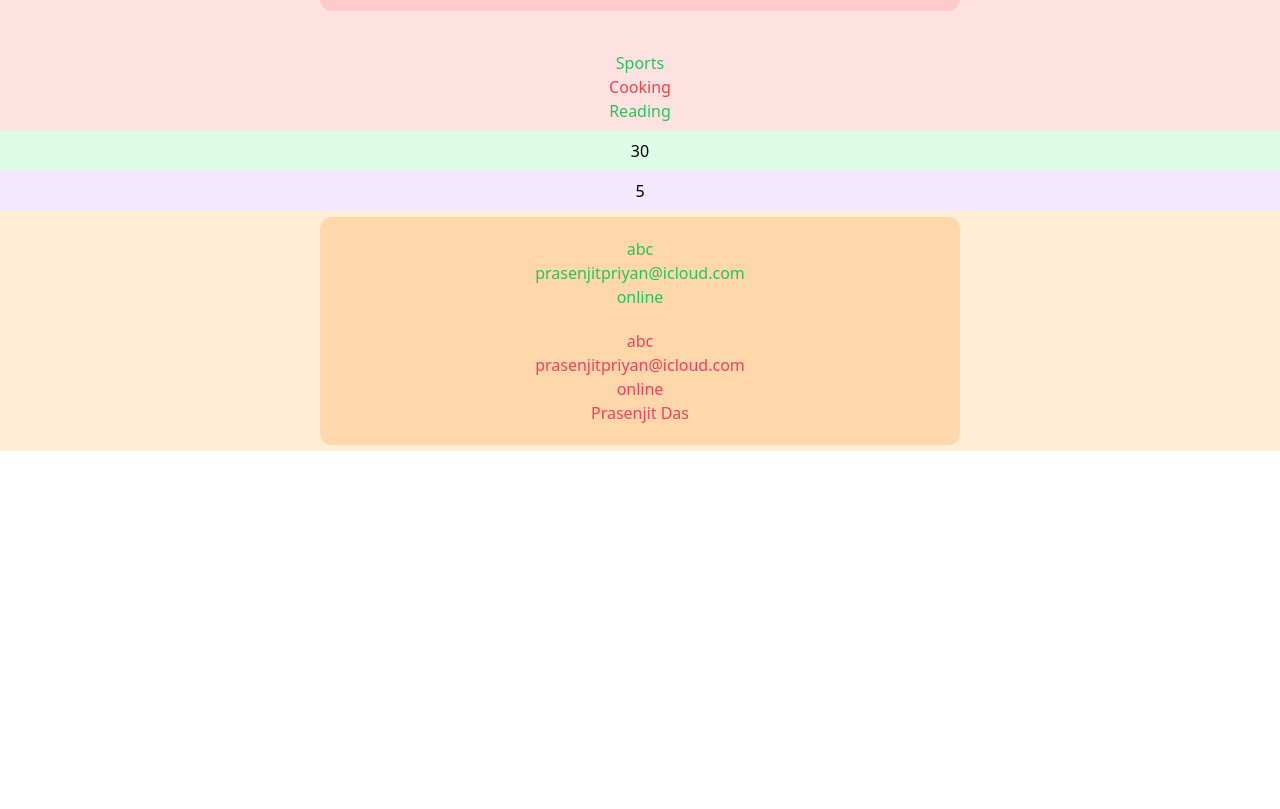
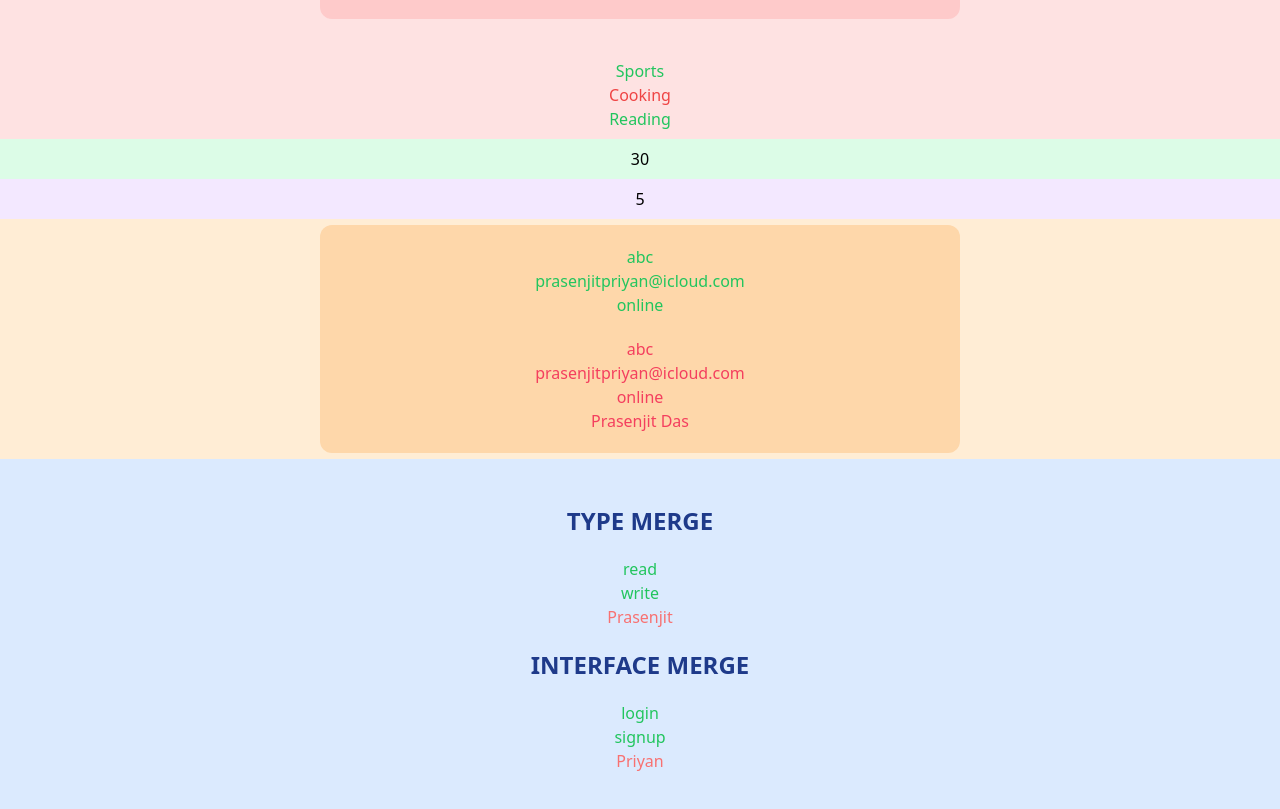
Before and after one commit to prasenjitpriyan/react-typescript, a React (Vite) app: page / in a window 1280 px wide. Shown: the part 269-1078 px from the top of the page. Before the commit the page ends 800 px from the top, so only its background shows below. Built offline with nearby package versions, Linux system fonts and the light colour scheme.

Commit message:
marging types

```diff
--- a/src/App.tsx
+++ b/src/App.tsx
@@ -2,6 +2,7 @@ import CoreConcept from "./components/CoreConcept";
 import FunctionConcept from "./components/FunctionConcept";
 import Heading from "./components/Heading";
 import Interface from "./components/Interface";
+import MergingTypes from "./components/MergingTypes";
 import TypeAliases from "./components/TypeAliases";
 
 function App() {
@@ -12,6 +13,7 @@ function App() {
       <FunctionConcept />
       <TypeAliases />
       <Interface />
+      <MergingTypes />
     </div>
   );
 }
--- a/src/components/Heading.tsx
+++ b/src/components/Heading.tsx
@@ -1,7 +1,7 @@
 const Heading = () => {
   return (
     <div className="flex flex-col justify-center">
-      <h1 className="text-3xl font-bold text-center bg-red-200 p-2 h-[5vh]">
+      <h1 className="text-3xl font-bold text-center bg-red-200 p-2 h-[6vh] text-red-700 uppercase">
         React with TypeScript
       </h1>
     </div>
--- /dev/null
+++ b/src/components/MergingTypes.tsx
@@ -0,0 +1,60 @@
+// ---- Type merge ------//
+type Admin = {
+  permission: string[];
+};
+type AppUser = {
+  userName: string;
+};
+type AppAdmin = Admin & AppUser;
+
+let admin: AppAdmin = {
+  permission: ["read", "write"],
+  userName: "Prasenjit",
+};
+
+// ---- Interface merge -----//
+interface InterfaceAdmin {
+  permission: string[];
+}
+interface InterfaceAppUser {
+  userName: string;
+}
+interface InterfaceAppAdmin extends InterfaceAdmin, InterfaceAppUser {}
+
+let interfaceAdmin: InterfaceAppAdmin;
+
+interfaceAdmin = {
+  permission: ["login", "signup"],
+  userName: "Priyan",
+};
+
+const MergingTypes = () => {
+  return (
+    <div className="w-full bg-blue-100 flex flex-col justify-center items-center h-[45vh] gap-5">
+      <div className="flex flex-col justify-center items-center">
+        <h1 className="text-blue-900 font-bold text-2xl uppercase pb-5">
+          Type Merge
+        </h1>
+        {admin.permission.map((items, index) => (
+          <p className="text-green-500" key={index}>
+            {items}
+          </p>
+        ))}
+        <p className="text-red-400">{admin.userName}</p>
+      </div>
+      <div className="flex flex-col justify-center items-center">
+        <h1 className="text-blue-900 font-bold text-2xl uppercase pb-5">
+          Interface Merge
+        </h1>
+        {interfaceAdmin.permission.map((items, index) => (
+          <p className="text-green-500" key={index}>
+            {items}
+          </p>
+        ))}
+        <p className="text-red-400">{interfaceAdmin.userName}</p>
+      </div>
+    </div>
+  );
+};
+
+export default MergingTypes;
```
